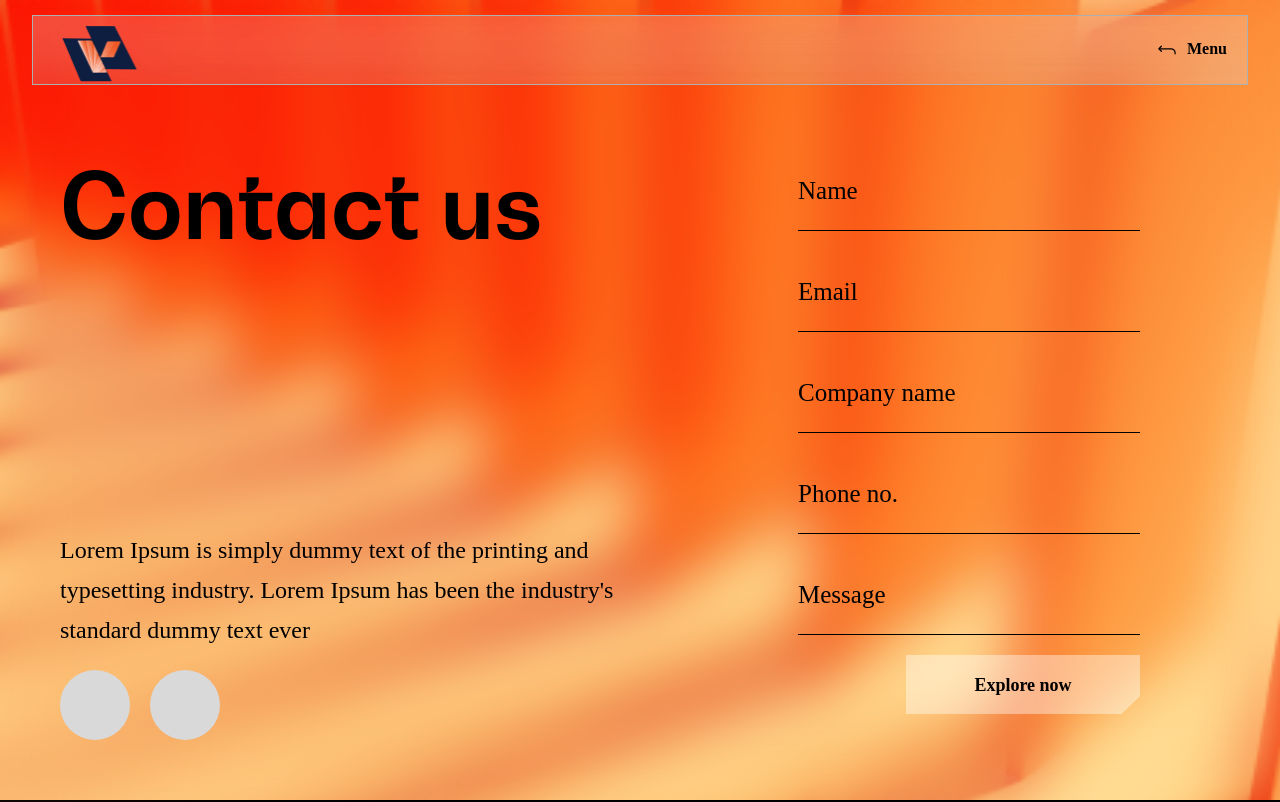
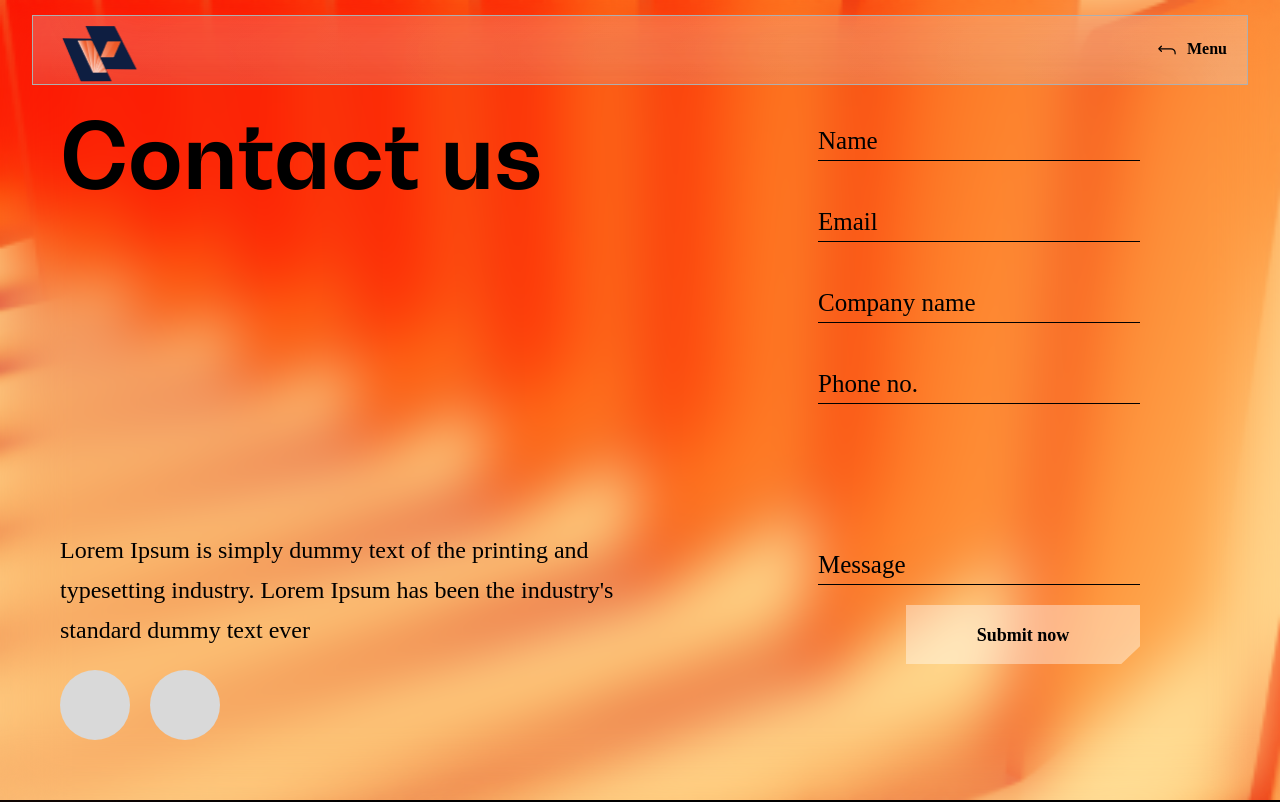
Before and after one commit to HaraayDesignStudio/Virat-Website-Frontend, a React (Create React App) app: page /contact-us in a window 1280 px wide. Shown: the top 802 px of the page. Built offline with nearby package versions, Linux system fonts and the light colour scheme; the HTML template or start-up script is replaced by a standard one; a web font is replaced by a local one.

Commit message:
Created the api

```diff
--- a/package.json
+++ b/package.json
@@ -6,6 +6,7 @@
     "@testing-library/jest-dom": "^5.17.0",
     "@testing-library/react": "^13.4.0",
     "@testing-library/user-event": "^13.5.0",
+    "axios": "^1.6.5",
     "react": "^18.2.0",
     "react-dom": "^18.2.0",
     "react-icons": "^4.12.0",
--- a/src/components/buttonComponents2.jsx
+++ b/src/components/buttonComponents2.jsx
@@ -2,9 +2,8 @@ import React from "react";
 import "../pages/pages.css";
 
 const ButtonComponents2 = ({ name, link }) => {
-  const handleClick = () => {};
   return (
-    <div className="button-for-landing button-for-landing-two" onClick={handleClick}>
+    <div className="button-for-landing button-for-landing-two" onClick={link}>
       {name}
     </div>
   );
--- a/src/pages/contactus.jsx
+++ b/src/pages/contactus.jsx
@@ -19,6 +19,61 @@ const ContactUs = () => {
   const [company, setCompany] = useState("");
   const [phone, setPhone] = useState("");
   const [message, setMessage] = useState("");
+  const [isSuccessAlert, setIsSuccessAlert] = useState(false);
+  const [isErrorAlert, setIsErrorAlert] = useState(false);
+  const [errormsg, setErrormsg] = useState(
+    "Submission failed. Please try again."
+  );
+
+  const handleSubmission = async (e) => {
+    e.preventDefault();
+
+    if (
+      name.trim() === "" ||
+      email.trim() === "" ||
+      phone.trim() === "" ||
+      message.trim() === ""
+    ) {
+      setErrormsg("Please fill in all required fields.");
+      setIsErrorAlert(true);
+      setTimeout(() => {
+        setIsErrorAlert(false);
+      }, 2000);
+      return;
+    }
+
+    const data = {
+      name,
+      email,
+      number:phone,
+      company,
+      message,
+    }
+
+    try {
+      await fetch("https://virat-backend.onrender.com/api/contact",{
+        method: "POST",
+        headers: {
+          "Content-Type": "application/json",
+        },
+        body: JSON.stringify(data),
+      })
+      setIsSuccessAlert(true);
+      setTimeout(() => {
+        setIsSuccessAlert(false);
+        setTimeout(() => {
+          navigate("/");
+          window.scrollTo(0, 0);
+        }, 1000);
+      }, 2000);
+    } catch (error) {
+      setErrormsg("Network Error!");
+      setIsErrorAlert(true);
+      setTimeout(() => {
+        setIsErrorAlert(false);
+      }, 2000);
+    }
+  };
 
   return (
     <div className="contact-container">
@@ -52,7 +107,7 @@ const ContactUs = () => {
           </div>
           <div className="input-contact">
             <input
-              type="text"
+              type="email"
               id="textInput"
               value={email}
               onChange={(e) => setEmail(e.target.value)}
@@ -80,7 +135,7 @@ const ContactUs = () => {
             />
             <div className="hr-input"></div>
           </div>
-          <div className="input-contact">
+          <div className="input-contact message-input">
             <input
               type="text"
               id="textInput"
@@ -90,9 +145,23 @@ const ContactUs = () => {
             />
             <div className="hr-input"></div>
           </div>
-         <ButtonComponents2 name={"Explore now"} link={""}/>
+          <ButtonComponents2 name={"Submit now"} link={handleSubmission} />
         </form>
       </div>
+      {isSuccessAlert && (
+          <section
+            className="alertContainer alertSuccess slideIn"
+          >
+            Successfully submitted!
+          </section>
+        )}
+        {isErrorAlert && (
+          <section
+            className="alertContainer alertError slideIn"
+          >
+            {errormsg}
+          </section>
+        )}
     </div>
   );
 };
--- a/src/pages/pages.css
+++ b/src/pages/pages.css
@@ -1014,7 +1014,7 @@
   height: 100vh;
   display: flex;
   padding: 60px 60px;
-  padding-top: 150px;
+  padding-top: 100px;
 }
 
 .contact-container::before {
@@ -1081,7 +1081,7 @@
   background-color: transparent;
   border: none;
   color: black;
-  padding: 20px;
+  padding-top: 20px;
   font-size: 25px;
   line-height: 40px;
   padding-left: 0;
@@ -1139,6 +1139,9 @@ textarea::placeholder {
   margin-bottom: 15px;
   position: relative;
 }
+.message-input{
+  margin-top: 100px;
+}
 .disc-text-sustain::after {
   content: "";
   position: absolute;
@@ -1188,3 +1191,22 @@ textarea::placeholder {
   background-color: black;
   color: white;
 }
+.alertContainer {
+  position: fixed;
+  top: 6%;
+  left: 50%;
+  transform: translate(-50%, -6%);
+  background-color: white;
+  padding: 10px;
+  border-radius: 5px;
+  box-shadow: 0 2px 5px rgba(0, 0, 0, 0.2);
+  transition: top 0.5s ease-in-out;
+  z-index: 9999;
+}
+.alertSuccess {
+  color: green;
+}
+.alertError {
+  color: red;
+  background-color: white;
+}
```
Also changed, not shown: 1 other file (tests, documents, lock files or other folders).
